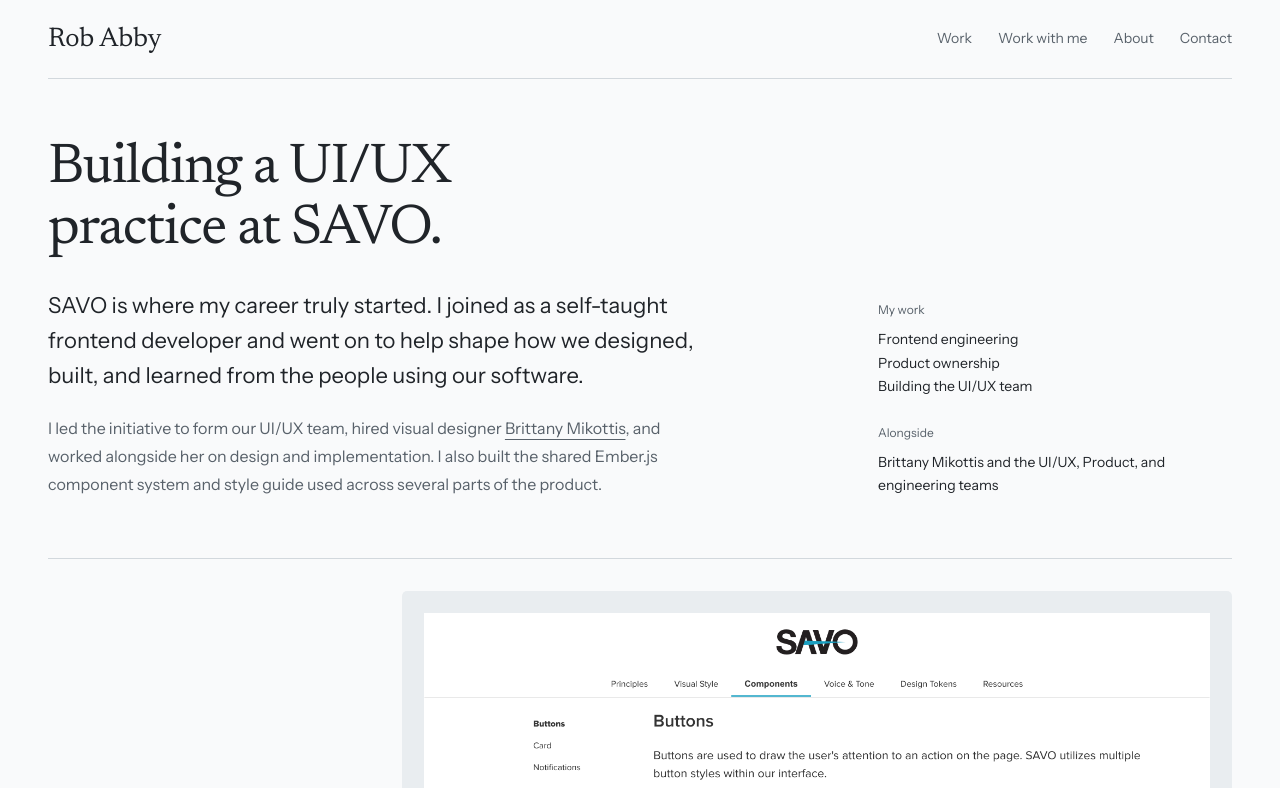
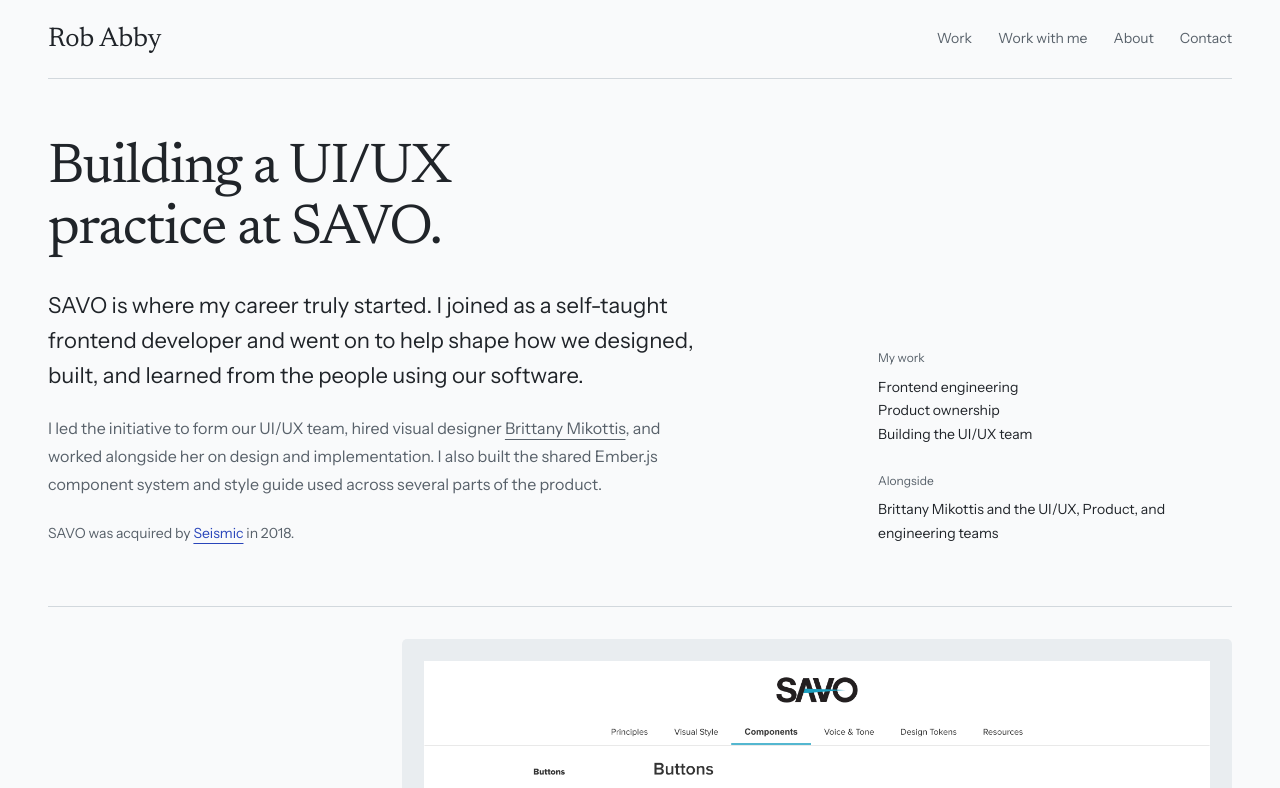
Before and after one commit to robabby/robabby, a Next.js app: page /work/savo in a window 1280 px wide. Shown: the top 788 px of the page. Built offline with nearby package versions, Linux system fonts and the light colour scheme; no server answers.

Commit message:
feat(savo): note Seismic acquisition (SG-1776) (#110)

```diff
--- a/app/work/case-study.module.css
+++ b/app/work/case-study.module.css
@@ -8,6 +8,8 @@
 .hero h1 { font-size: clamp(42px, 4.4vw, 62px); line-height: 1.08; max-width: 720px; margin-bottom: 27px; }
 .lead { font-size: 22px; line-height: 1.6; max-width: 650px; margin-bottom: 21px; }
 .intro { color: var(--muted); font-size: 16px; line-height: 1.75; max-width: 650px; }
+.acquisitionNote { margin-top: 24px; color: var(--muted); font-size: 14px; line-height: 1.7; }
+.acquisitionNote a { color: var(--accent); }
 .projectContext { align-self: end; font-size: 14px; line-height: 1.7; }
 .projectContext dl { margin: 0; }
 .projectContext dt { margin: 24px 0 7px; font-size: 12px; color: var(--muted); }
--- a/app/work/savo/page.tsx
+++ b/app/work/savo/page.tsx
@@ -117,6 +117,7 @@ export default function Savo() {
                 <h1 id="savo-title">Building a UI/UX practice at SAVO.</h1>
                 <p className={styles.lead}>SAVO is where my career truly started. I joined as a self-taught frontend developer and went on to help shape how we designed, built, and learned from the people using our software.</p>
                 <p className={styles.intro}>I led the initiative to form our UI/UX team, hired visual designer <a href="https://www.linkedin.com/in/brittanymikottis/">Brittany Mikottis</a>, and worked alongside her on design and implementation. I also built the shared Ember.js component system and style guide used across several parts of the product.</p>
+                <p className={styles.acquisitionNote}>SAVO was acquired by <a href="https://www.seismic.com/">Seismic</a> in 2018.</p>
               </div>
               <aside className={styles.projectContext} aria-label="Project context">
                 <dl>
```
